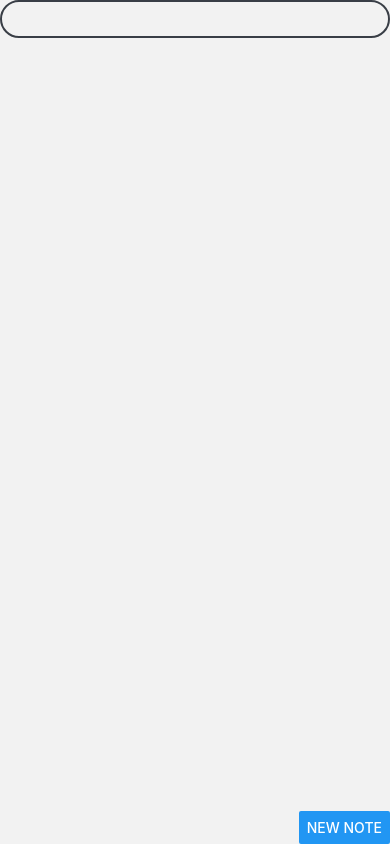
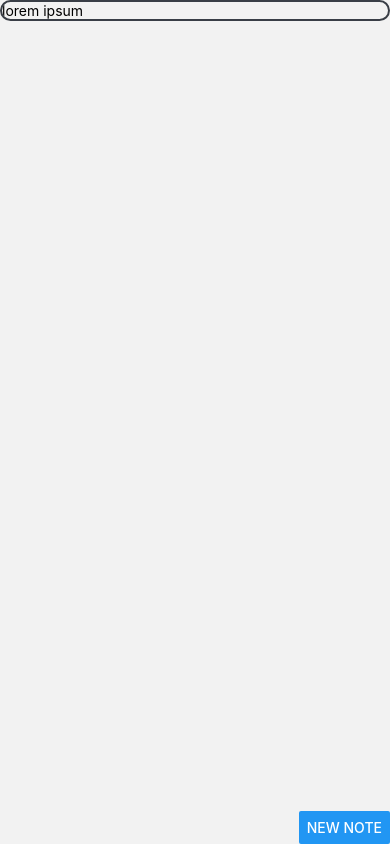
Before and after one commit to Cratoinyan/noteApp, a React Native app: screen /homePage in a window 390 px wide. Built offline with nearby package versions, Linux system fonts and the light colour scheme.

Commit message:
seperate homepage and notepage from app.tsx

```diff
--- a/App.tsx
+++ b/App.tsx
@@ -21,81 +21,67 @@ import {
   Button
 } from 'react-native';
 
-import {NavigationContainer, DarkTheme, DefaultTheme} from '@react-navigation/native';
-import {createNativeStackNavigator} from '@react-navigation/native-stack';
+import { NavigationContainer, DarkTheme, DefaultTheme } from '@react-navigation/native';
+import { createNativeStackNavigator } from '@react-navigation/native-stack';
 import reactScreens from 'react-native-screens';
+import AsyncStorage from '@react-native-async-storage/async-storage';
+import HomePage from './HomePage';
+import NotePage from './NotePage';
 
 const Stack = createNativeStackNavigator();
+
+const getNotes = async () => {
+  const value = await AsyncStorage.getItem('notes');
+  return JSON.parse(value || '[]');
+}
+
+const notes = getNotes();
+
+const setNotes = async () => {
+  await AsyncStorage.setItem('notes', JSON.stringify(notes));
+}
+
+const saveNote = async (text: string) => {
+
+}
 
 const App = () => {
   const scheme = useColorScheme();
   return (
-    <NavigationContainer theme={scheme === 'dark' ? DarkTheme: DefaultTheme}>
+    <NavigationContainer theme={scheme === 'dark' ? DarkTheme : DefaultTheme}>
       <Stack.Navigator>
         <Stack.Screen
           name="homePage"
           component={HomePage}
-            options={{headerShown: false}}
+          options={{ headerShown: false }}
         />
         <Stack.Screen
           name="note"
           component={NotePage}
-            options={{title:''}}
+          options={{ title: '' }}
         />
       </Stack.Navigator>
     </NavigationContainer>
   );
 };
 
-const HomePage =({navigation}: {navigation:any}) => {
-  return (
-    <View style={{flex:1}}>
-
-      <ScrollView>
-        <View style={styles.text}>
-          <TextInput multiline></TextInput>
-        </View>
-      </ScrollView>
-      <View style={styles.buttonStyle}>
-        <Button title="New Note"
-          onPress={() => navigation.navigate('note')}
-        />
-      </View>
-    </View>
-  );
-};
-
-const NotePage = ({navigation}: {navigation:any}) => {
-  return (
-    <View>
-      <View style={{height: '80%'}}>
-        <View style={styles.textIn}>
-          <TextInput multiline style={{flex: 1}} textAlign = 'left' textAlignVertical='top'></TextInput>
-        </View>
-      </View>
-
-      <View style={styles.buttonStyle}>
-        <Button title="Save Note"/>
-      </View>
-    </View>
-  );
-};
 
 const styles = StyleSheet.create({
-  textIn:{
+  textIn: {
     borderWidth: 2,
     borderRadius: 20,
     overflow: 'hidden',
     borderColor: "#393e46",
     flex: 1
   },
-  text:{
+  text: {
     borderWidth: 2,
     borderRadius: 20,
+    fontSize: 30,
     overflow: 'hidden',
     borderColor: "#393e46"
   },
-  buttonStyle:{
+  buttonStyle: {
     position: 'absolute',
     right: 0,
     bottom: 0
--- /dev/null
+++ b/HomePage.tsx
@@ -0,0 +1,59 @@
+
+import * as React from 'react';
+import {
+    SafeAreaView,
+    ScrollView,
+    StatusBar,
+    StyleSheet,
+    Text,
+    TextInput,
+    useColorScheme,
+    View,
+    Button
+} from 'react-native';
+
+import { NavigationContainer, DarkTheme, DefaultTheme } from '@react-navigation/native';
+import { createNativeStackNavigator } from '@react-navigation/native-stack';
+import reactScreens from 'react-native-screens';
+
+const HomePage = ({ navigation }: { navigation: any }) => {
+    return (
+        <View style={{ flex: 1 }}>
+
+            <ScrollView>
+                <View style={styles.text}>
+                    <Text>lorem ipsum</Text>
+                </View>
+            </ScrollView>
+            <View style={styles.buttonStyle}>
+                <Button title="New Note"
+                    onPress={() => navigation.navigate('note')}
+                />
+            </View>
+        </View>
+    );
+};
+
+const styles = StyleSheet.create({
+    textIn: {
+        borderWidth: 2,
+        borderRadius: 20,
+        overflow: 'hidden',
+        borderColor: "#393e46",
+        flex: 1
+    },
+    text: {
+        borderWidth: 2,
+        borderRadius: 20,
+        fontSize: 30,
+        overflow: 'hidden',
+        borderColor: "#393e46"
+    },
+    buttonStyle: {
+        position: 'absolute',
+        right: 0,
+        bottom: 0
+    }
+});
+
+export default HomePage;
--- /dev/null
+++ b/NotePage.tsx
@@ -0,0 +1,57 @@
+
+import * as React from 'react';
+import {
+    SafeAreaView,
+    ScrollView,
+    StatusBar,
+    StyleSheet,
+    Text,
+    TextInput,
+    useColorScheme,
+    View,
+    Button
+} from 'react-native';
+
+import { NavigationContainer, DarkTheme, DefaultTheme } from '@react-navigation/native';
+import { createNativeStackNavigator } from '@react-navigation/native-stack';
+import reactScreens from 'react-native-screens';
+
+const NotePage = ({ navigation }: { navigation: any }) => {
+    return (
+        <View>
+            <View style={{ height: '80%' }}>
+                <View style={styles.textIn}>
+                    <TextInput multiline style={{ flex: 1 }} textAlign='left' textAlignVertical='top'></TextInput>
+                </View>
+            </View>
+
+            <View style={styles.buttonStyle}>
+                <Button title="Save Note" />
+            </View>
+        </View>
+    );
+};
+
+const styles = StyleSheet.create({
+    textIn: {
+        borderWidth: 2,
+        borderRadius: 20,
+        overflow: 'hidden',
+        borderColor: "#393e46",
+        flex: 1
+    },
+    text: {
+        borderWidth: 2,
+        borderRadius: 20,
+        fontSize: 30,
+        overflow: 'hidden',
+        borderColor: "#393e46"
+    },
+    buttonStyle: {
+        position: 'absolute',
+        right: 0,
+        bottom: 0
+    }
+});
+
+export default NotePage;
```
Lines whose indentation alone changed are shown as unchanged.
